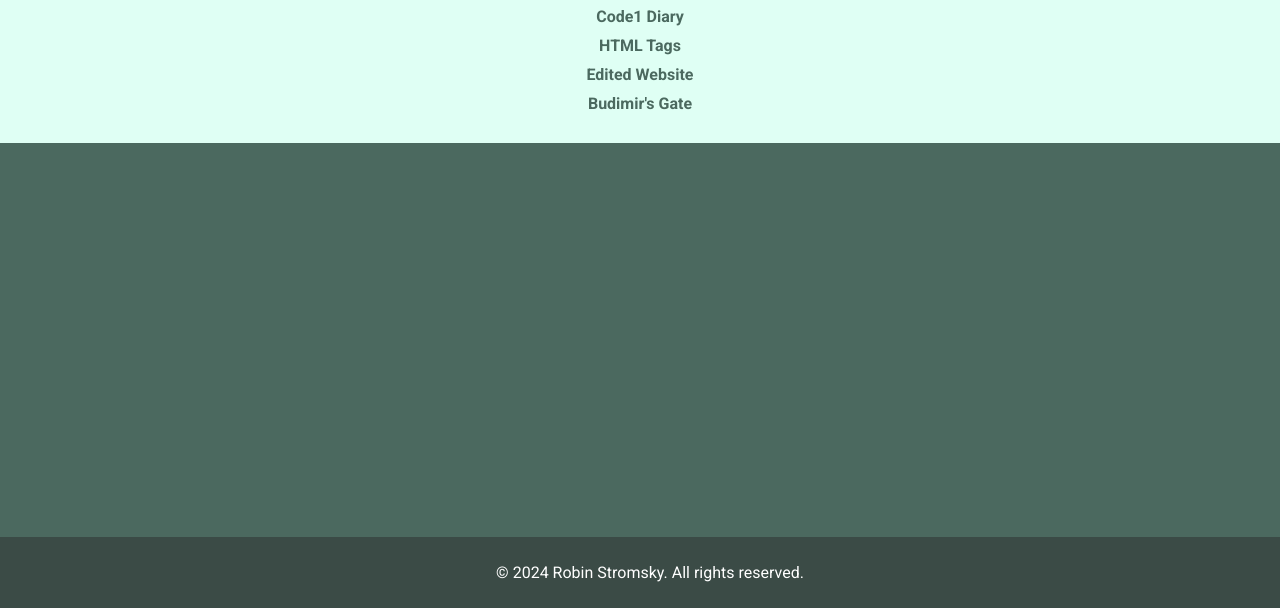
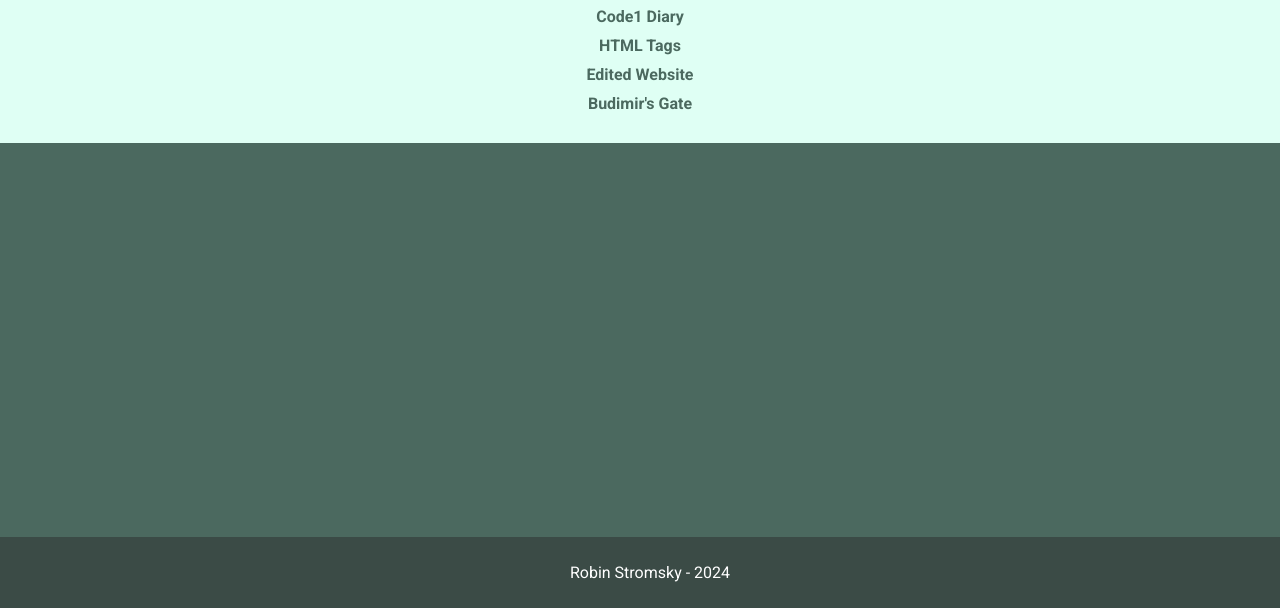
Before and after one commit to rbnsky/Code1, a plain HTML site: page index.html in a window 1280 px wide. Shown: the part 192-800 px from the top of the page. Drawn offline with Linux system fonts and the light colour scheme.

Commit message:
wow update

```diff
--- a/index.html
+++ b/index.html
@@ -23,7 +23,7 @@
     </nav>
 
     <footer>
-        <p>&copy; 2024 Robin Stromsky. All rights reserved.</p>
+        <p>Robin Stromsky - 2024</p>
     </footer>
 </body>
 </html>
```
